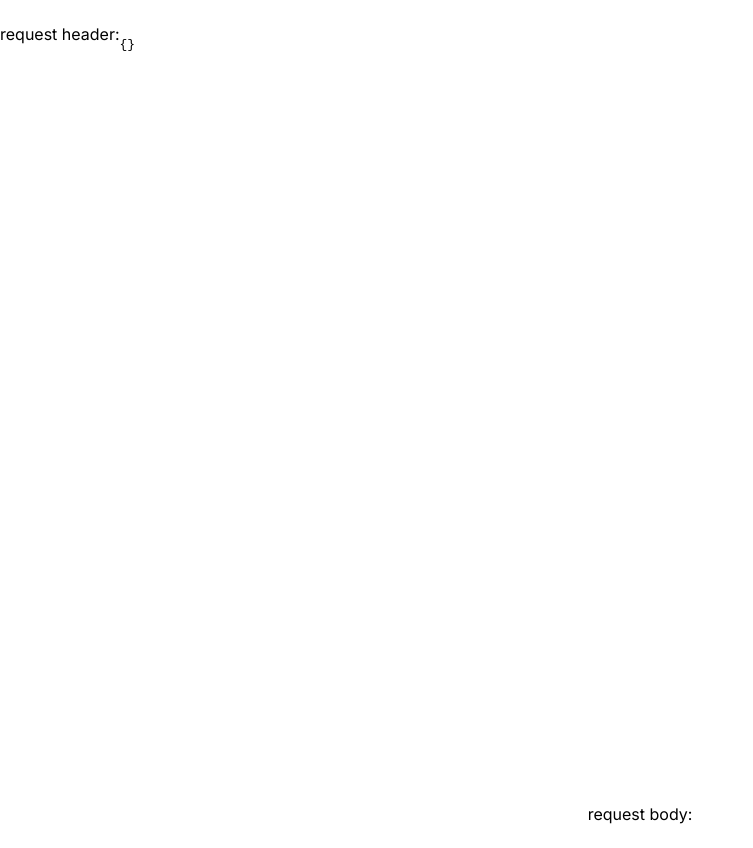
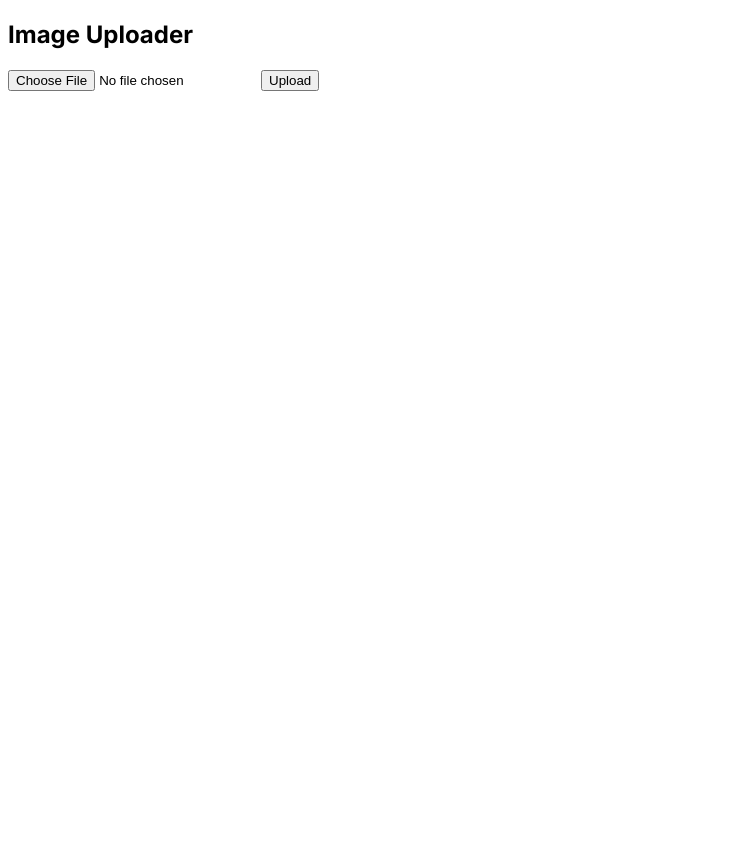
Before and after one commit to mushroomgead/debug-req, a Next.js app: page / in a window 1280 px wide. Shown: the whole page, without its empty margins (0-753 px from the left). After the commit the page ends 800 px from the top, so only its background shows below. Built offline with nearby package versions, Linux system fonts and the light colour scheme.

Commit message:
test upload

```diff
--- a/app/page.tsx
+++ b/app/page.tsx
@@ -1,16 +1,38 @@
+"use client";
 import { NextResponse } from "next/server";
 import styles from "./page.module.css";
 import { headers } from 'next/headers'
+import { useState } from "react";
 
 
-export default async function Home() {
-  const headersList = headers();
+export default function Home() {
+  const [selectedFile, setSelectedFile] = useState(null);
+
+  const handleFileChange = (e: any) => {
+    setSelectedFile(e.target.files[0]);
+  };
+
+  const handleUpload = () => {
+    // Handle uploading logic here, e.g., sending the image to a server
+    console.log("Uploading file:", selectedFile);
+  };
+
 
   return (
-    <main className={styles.main}>
-      <div className="container-1">request header:
-      <pre>{JSON.stringify(headersList, null, 2)}</pre></div>
-      <div>request body: </div>
+    <main>
+      <h2>Image Uploader</h2>
+      <input type="file" onChange={handleFileChange} />
+      <button onClick={handleUpload}>Upload</button>
+      {selectedFile && (
+        <div>
+          <h4>Selected Image:</h4>
+          <img
+            src={URL.createObjectURL(selectedFile)}
+            alt="Selected"
+            style={{ maxWidth: '100%', maxHeight: '200px' }}
+          />
+        </div>
+      )}
     </main>
   );
 }
```
